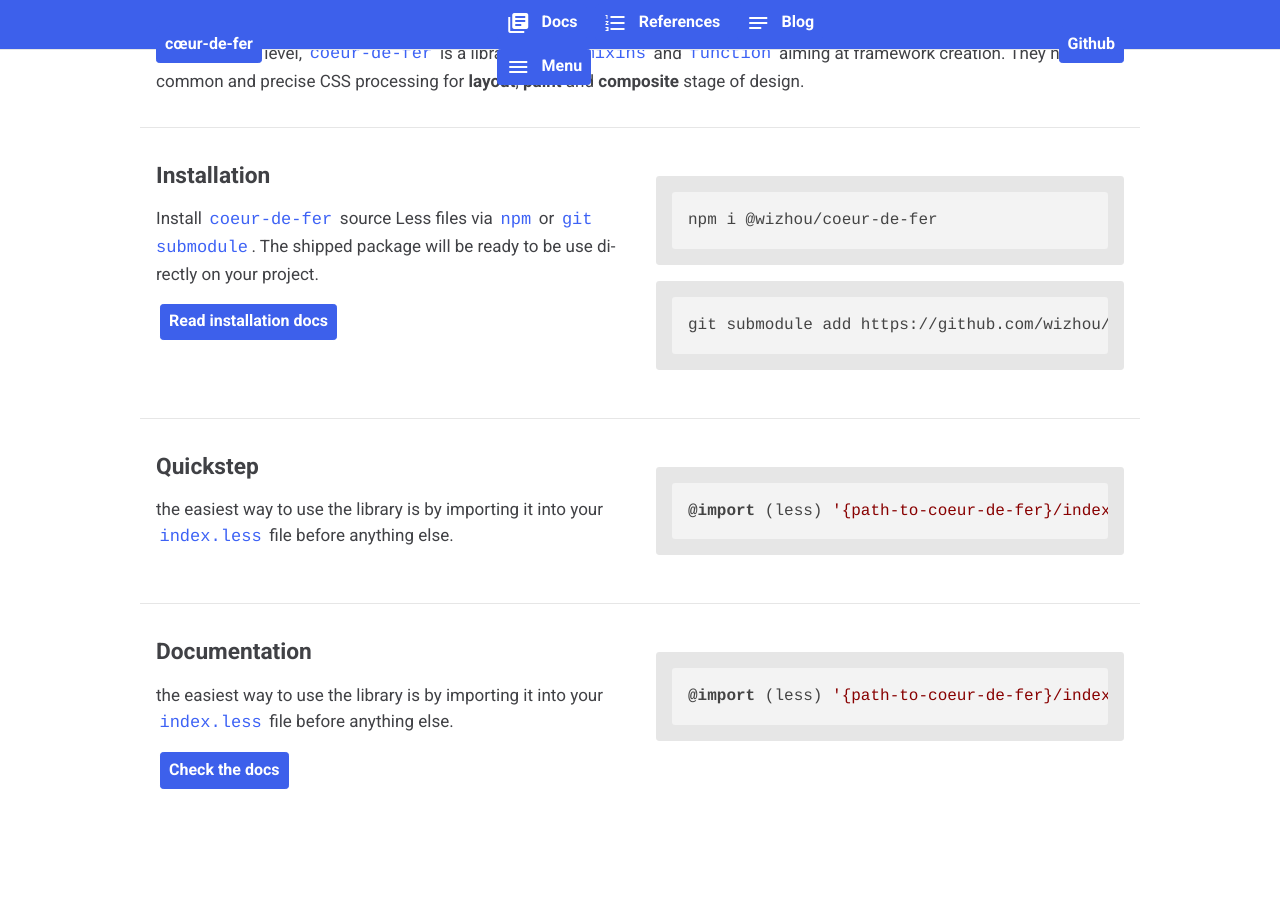
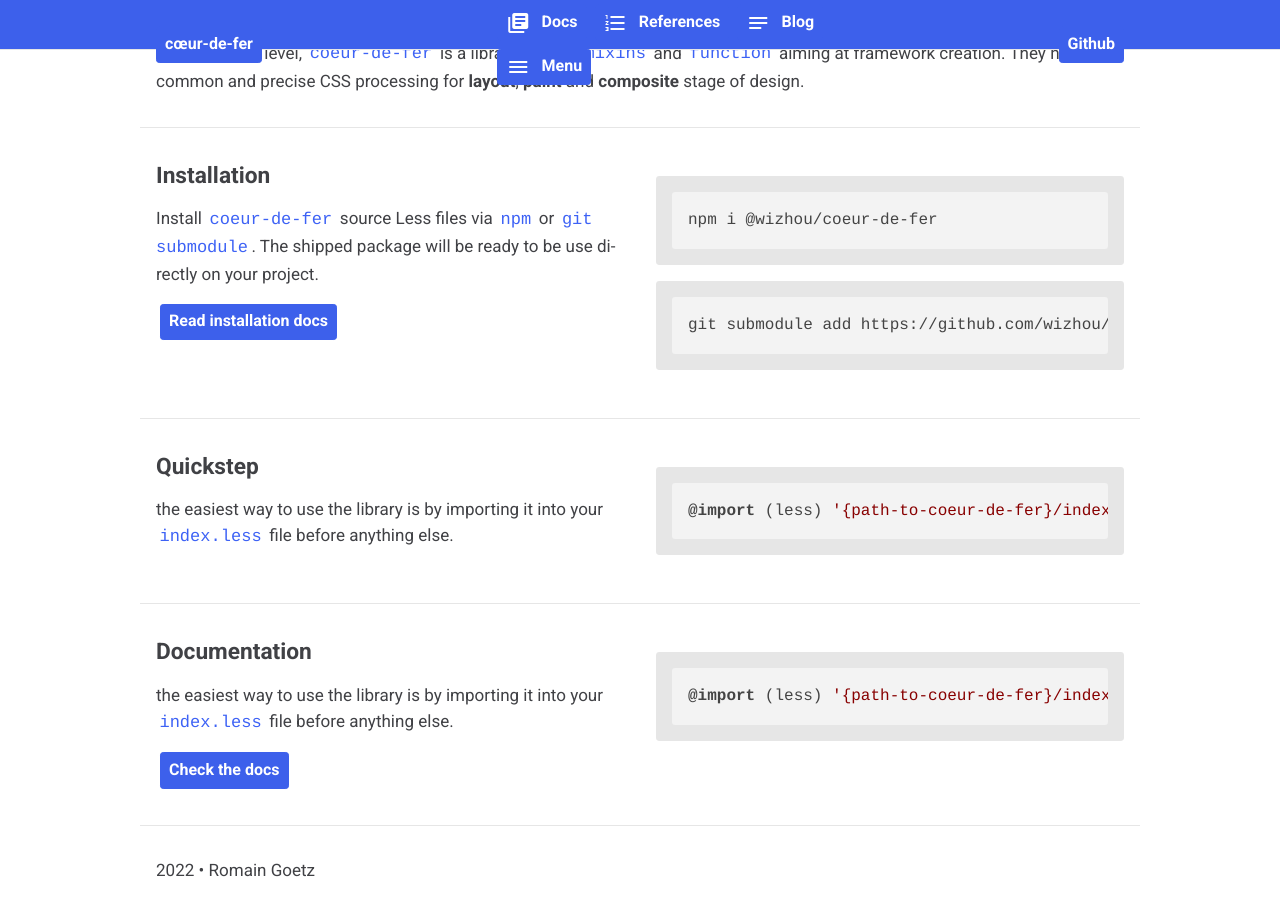
Before and after one commit to wizhou/coeur-de-fer, a Jekyll site: the page built from demo/index.md, in a window 1280 px wide and 900 px high, scrolled down 780 px. Built offline with Jekyll 4.4.1, drawn with Linux system fonts in a browser that asks for light colours; nearby versions of some CDN libraries; before the commit the page ends 1573 px from its top, so only the background shows below that.

Commit message:
Demo : home layout
Adding footer and shadow. Class cleaning

```diff
--- a/demo/_layouts/home.html
+++ b/demo/_layouts/home.html
@@ -3,7 +3,8 @@
   {% include head.html %}
   <body>
     {% include header.html %}
-    <div class="home layout">
+    <div class="home">
+      <div class="shadow"></div>
       <div class="flow">
         <section class="aperture hero">
           <img class="logo" src="/assets/logo.svg" alt="coeur-de-fer logo">
@@ -20,7 +21,6 @@
         {{ content | markdownify }}
       </div>
     </div>
-    <footer>
-    </footer>
+    {% include footer.html %}
   </body>
 </html>
```
